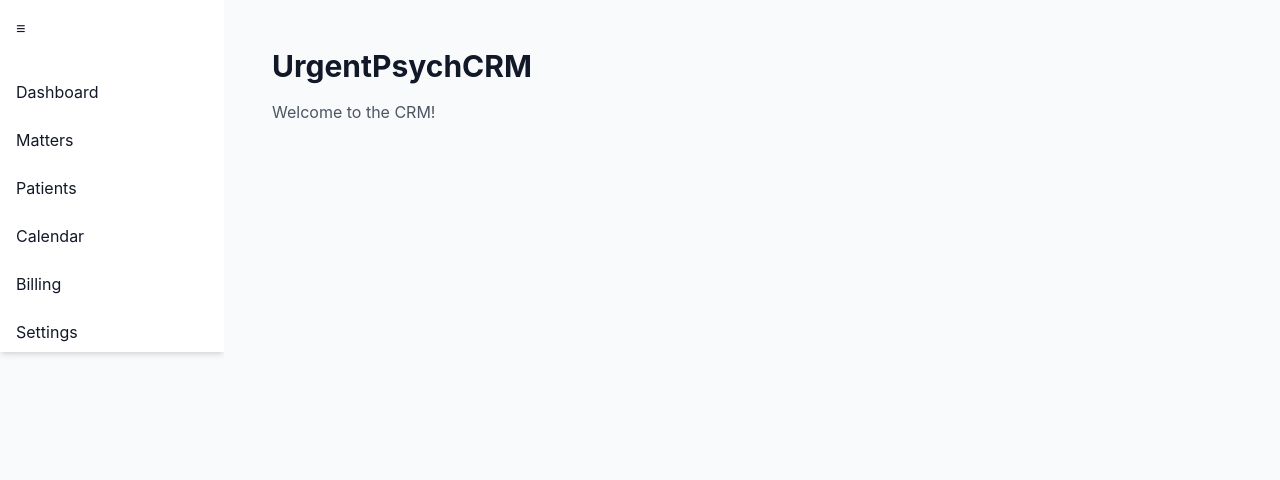
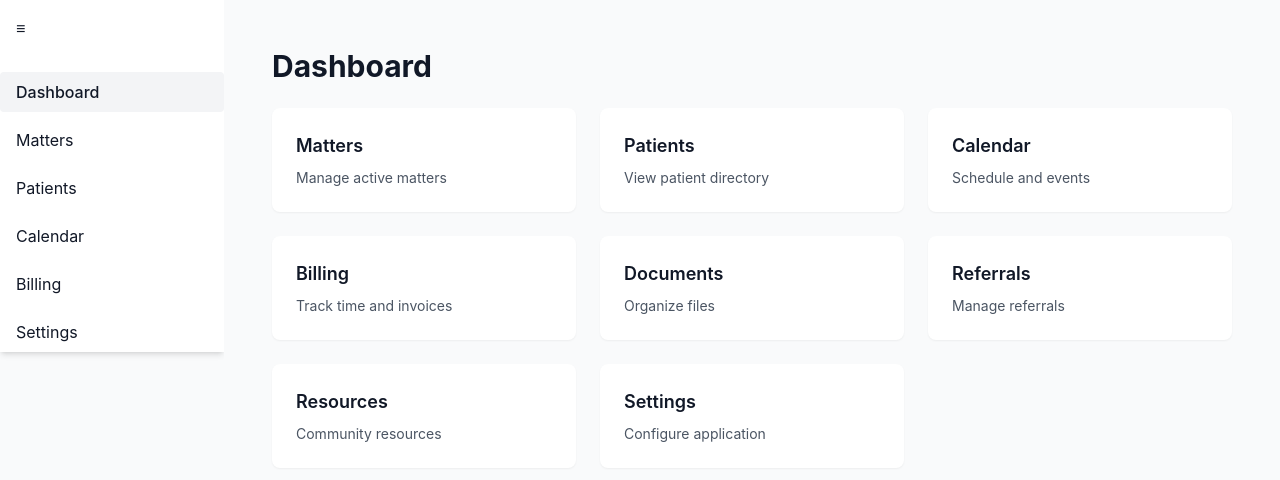
Before and after one commit to sorryforpie/UrgentPsychCRM, a Next.js app: page / in a window 1280 px wide. Shown: the top 480 px of the page. Built offline with nearby package versions, Linux system fonts and the light colour scheme.

Commit message:
Add dashboard cards and improve sidebar

```diff
--- a/src/app/page.tsx
+++ b/src/app/page.tsx
@@ -1,8 +1,25 @@
+import DashboardCard from '../components/DashboardCard';
+
+const cards = [
+  { href: '/matters', title: 'Matters', description: 'Manage active matters' },
+  { href: '/patients', title: 'Patients', description: 'View patient directory' },
+  { href: '/calendar', title: 'Calendar', description: 'Schedule and events' },
+  { href: '/billing', title: 'Billing', description: 'Track time and invoices' },
+  { href: '/documents', title: 'Documents', description: 'Organize files' },
+  { href: '/referrals', title: 'Referrals', description: 'Manage referrals' },
+  { href: '/resources', title: 'Resources', description: 'Community resources' },
+  { href: '/settings', title: 'Settings', description: 'Configure application' },
+];
+
 export default function Home() {
   return (
     <main className="p-6">
-      <h1 className="text-3xl font-bold">UrgentPsychCRM</h1>
-      <p className="mt-4 text-gray-600">Welcome to the CRM!</p>
+      <h1 className="text-3xl font-bold">Dashboard</h1>
+      <div className="mt-6 grid gap-6 sm:grid-cols-2 lg:grid-cols-3">
+        {cards.map((card) => (
+          <DashboardCard key={card.href} {...card} />
+        ))}
+      </div>
     </main>
   );
 }
--- /dev/null
+++ b/src/components/DashboardCard.tsx
@@ -0,0 +1,24 @@
+import Link from 'next/link';
+
+interface DashboardCardProps {
+  title: string;
+  description?: string;
+  href?: string;
+}
+
+export default function DashboardCard({ title, description, href }: DashboardCardProps) {
+  const content = (
+    <div className="p-6 bg-white rounded-lg shadow-sm hover:shadow-md transition-shadow">
+      <h3 className="text-lg font-semibold">{title}</h3>
+      {description && <p className="mt-2 text-sm text-gray-600">{description}</p>}
+    </div>
+  );
+  if (href) {
+    return (
+      <Link href={href} className="block focus:outline-none focus:ring-2 focus:ring-indigo-500 rounded-lg">
+        {content}
+      </Link>
+    );
+  }
+  return content;
+}
--- a/src/components/Sidebar.tsx
+++ b/src/components/Sidebar.tsx
@@ -1,5 +1,6 @@
 import Link from 'next/link';
 import { useState } from 'react';
+import { usePathname } from 'next/navigation';
 
 const links = [
   { href: '/', label: 'Dashboard' },
@@ -12,6 +13,7 @@ const links = [
 
 export default function Sidebar() {
   const [open, setOpen] = useState(true);
+  const pathname = usePathname();
   return (
     <aside className={`h-full bg-white shadow-md ${open ? 'w-56' : 'w-20'} transition-all`}>
       <button
@@ -23,13 +25,19 @@ export default function Sidebar() {
       </button>
       <nav className="mt-4">
         <ul className="space-y-2">
-          {links.map((link) => (
-            <li key={link.href}>
-              <Link href={link.href} className="block px-4 py-2 hover:bg-gray-100 rounded">
-                {link.label}
-              </Link>
-            </li>
-          ))}
+          {links.map((link) => {
+            const active = pathname === link.href;
+            return (
+              <li key={link.href}>
+                <Link
+                  href={link.href}
+                  className={`block px-4 py-2 rounded hover:bg-gray-100 ${active ? 'bg-gray-100 font-medium' : ''}`}
+                >
+                  {link.label}
+                </Link>
+              </li>
+            );
+          })}
         </ul>
       </nav>
     </aside>
```
